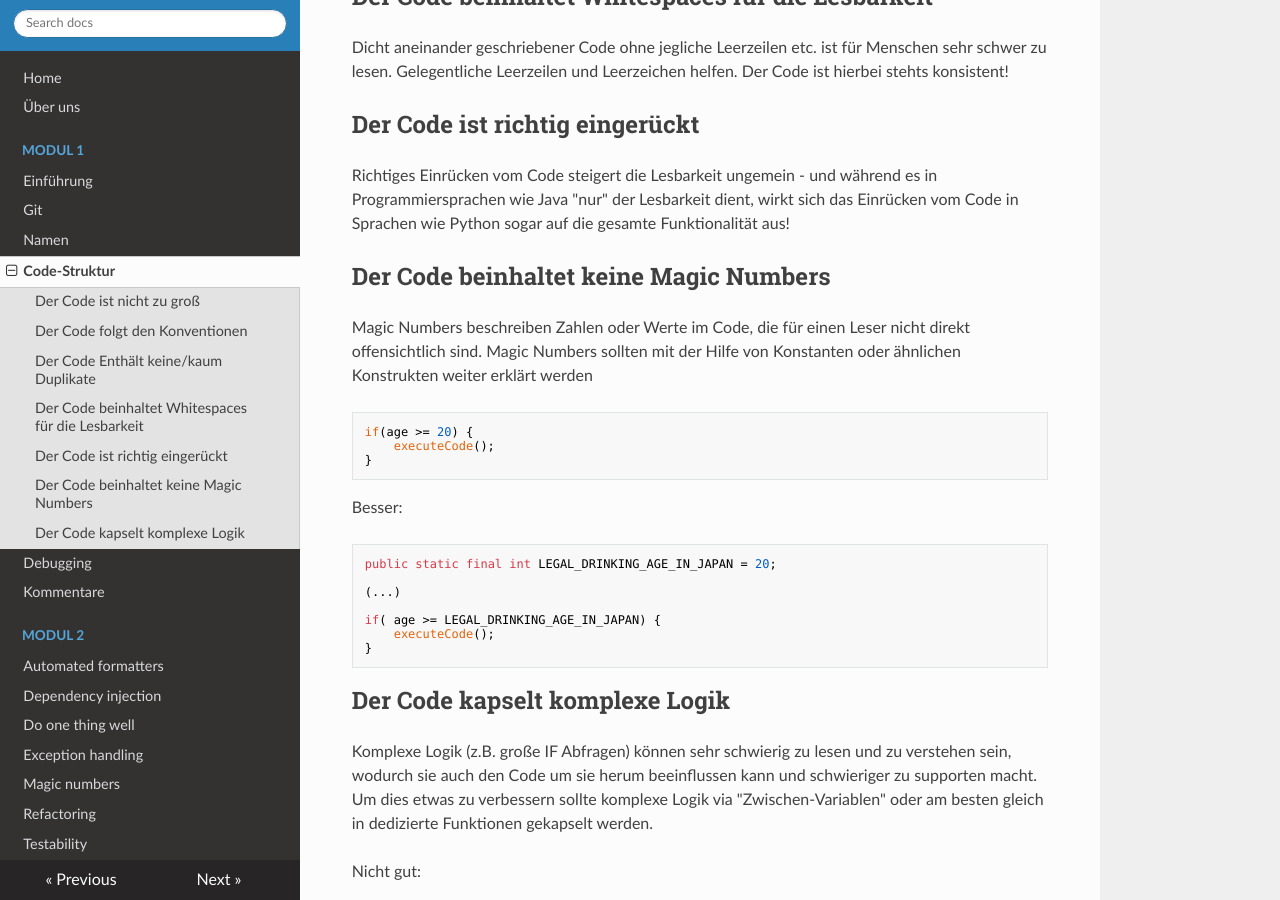
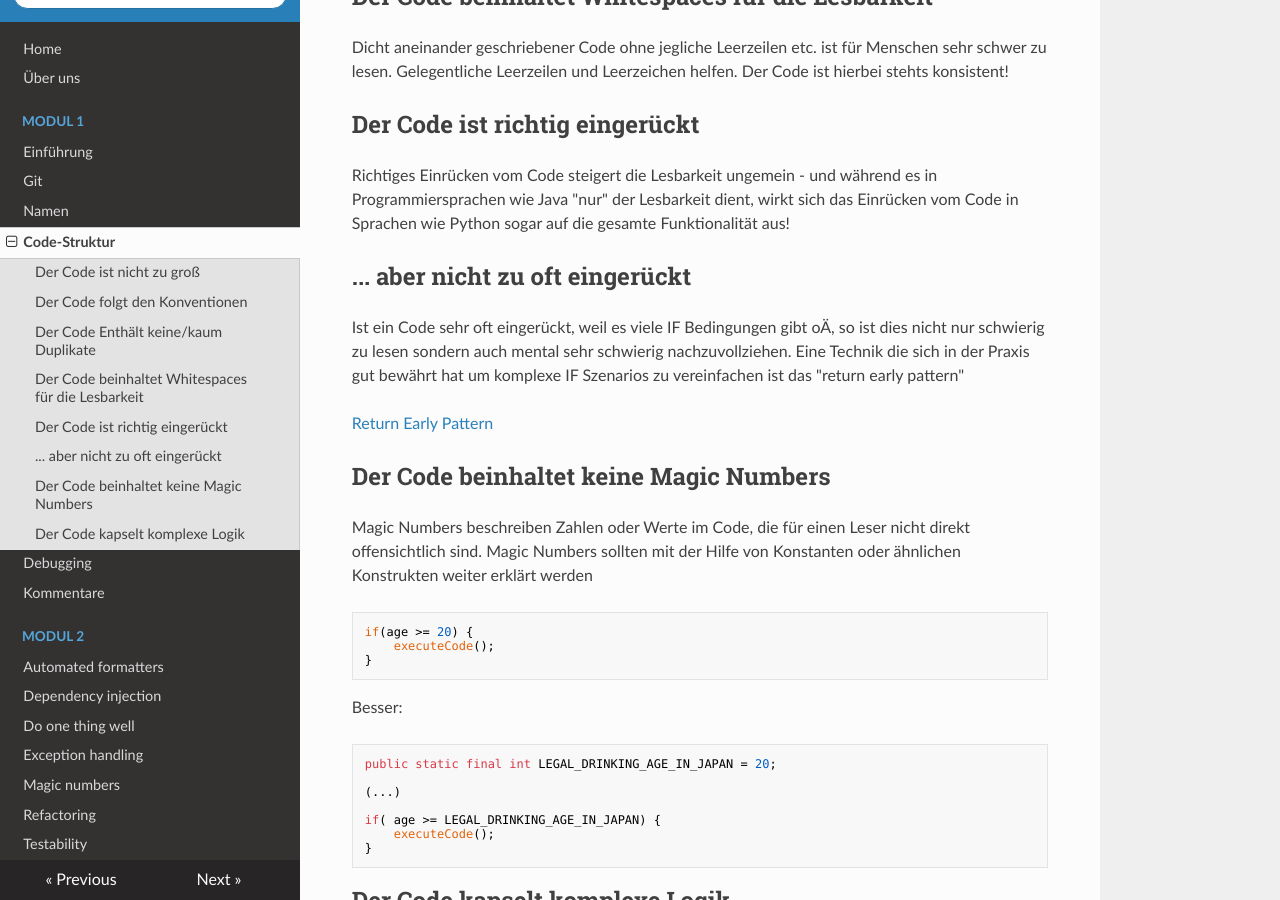
Before and after one commit to fdiba-clean-code/fdiba-clean-code.github.io, an MkDocs documentation site: the page built from docs/module-1/structure.md, in a window 1280 px wide and 900 px high, scrolled down 804 px. Built offline with MkDocs 1.6.1, drawn with Linux system fonts in a browser that asks for light colours; nearby versions of some CDN libraries.

Commit message:
Return Early Pattern

```diff
--- a/docs/module-1/structure.md
+++ b/docs/module-1/structure.md
@@ -20,6 +20,12 @@ Dicht aneinander geschriebener Code ohne jegliche Leerzeilen etc. ist für Mensc
 
 ## Der Code ist richtig eingerückt
 Richtiges Einrücken vom Code steigert die Lesbarkeit ungemein - und während es in Programmiersprachen wie Java "nur" der Lesbarkeit dient, wirkt sich das Einrücken vom Code in Sprachen wie Python sogar auf die gesamte Funktionalität aus!
+
+## ... aber nicht zu oft eingerückt
+Ist ein Code sehr oft eingerückt, weil es viele IF Bedingungen gibt oÄ, so ist dies nicht nur schwierig zu lesen sondern auch mental sehr schwierig nachzuvollziehen.
+Eine Technik die sich in der Praxis gut bewährt hat um komplexe IF Szenarios zu vereinfachen ist das "return early pattern"
+
+[Return Early Pattern](return-early.md)
 
 ## Der Code beinhaltet keine Magic Numbers
 Magic Numbers beschreiben Zahlen oder Werte im Code, die für einen Leser nicht direkt offensichtlich sind. Magic Numbers sollten mit der Hilfe von Konstanten oder ähnlichen Konstrukten weiter erklärt werden
```
Also changed, not shown: docs/module-1/return-early.md (added, +53 -0 lines).
